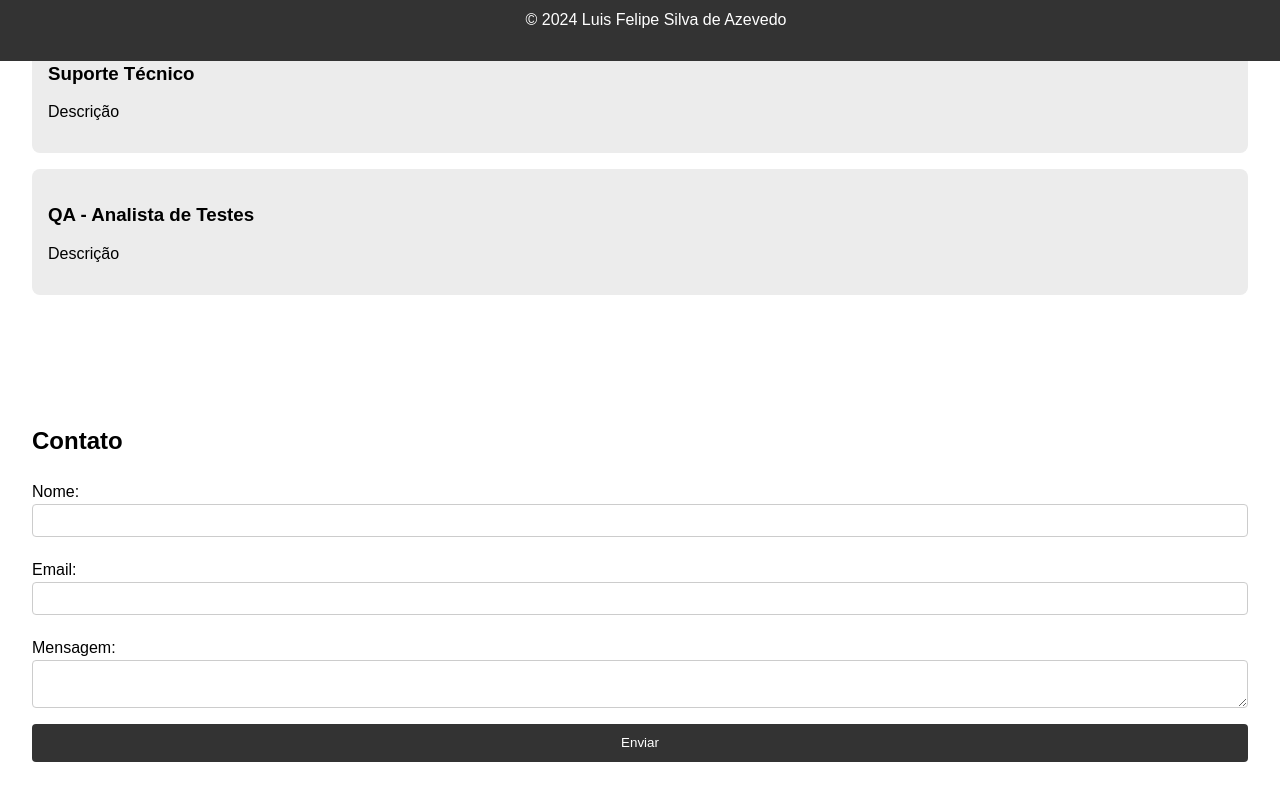
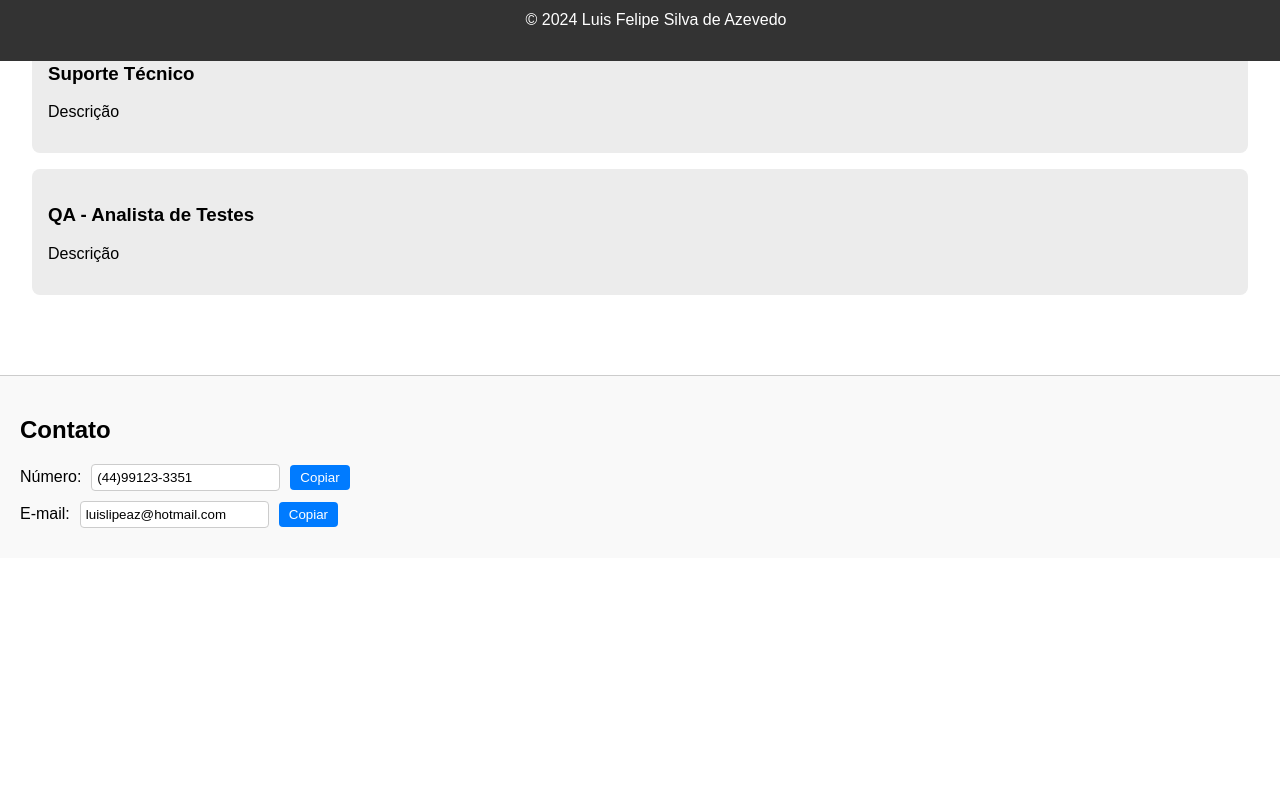
Before and after one commit to luisazvd/Portfolio, a plain HTML site: page index.html in a window 1280 px wide. Shown: the part 739-1539 px from the top of the page. After the commit the page ends 1357 px from the top, so only its background shows below. Drawn offline with Linux system fonts and the light colour scheme.

Commit message:
copiar_contato

```diff
--- a/index.html
+++ b/index.html
@@ -53,18 +53,20 @@
         </div>
     </section>
 
-    <section id="contato">
-        <h2>Contato</h2>
-        <form id="contactForm">
-            <label for="nome">Nome:</label>
-            <input type="text" id="nome" name="nome" required>
-            <label for="email">Email:</label>
-            <input type="email" id="email" name="email" required>
-            <label for="mensagem">Mensagem:</label>
-            <textarea id="mensagem" name="mensagem" required></textarea>
-            <button type="submit">Enviar</button>
-        </form>
-    </section>
+<section id="contato">
+    <h2>Contato</h2>
+    <div class="contato-item">
+        <label for="numero-contato">Número:</label>
+        <input type="text" id="numero-contato" value="(44)99123-3351" readonly>
+        <button onclick="copiarDado('numero-contato')">Copiar</button>
+    </div>
+    <div class="contato-item">
+        <label for="email-contato">E-mail:</label>
+        <input type="email" id="email-contato" value="luislipeaz@hotmail.com" readonly>
+        <button onclick="copiarDado('email-contato')">Copiar</button>
+    </div>
+</section>
+
 
     <footer>
         <p>&copy; 2024 Luis Felipe Silva de Azevedo</p>
--- a/script.js
+++ b/script.js
@@ -6,28 +6,8 @@ document.getElementById('contactForm').addEventListener('submit', function (even
     event.preventDefault();
     alert('Mensagem enviada com sucesso!');
 });
-// Função para obter uma piada sobre Chuck Norris da API
-function getChuckNorrisJoke() {
-    // Endpoint da API de piadas do Chuck Norris
-    const apiUrl = 'https://api.chucknorris.io/jokes/random';
 
-    // Realiza a requisição HTTP
-    fetch(apiUrl)
-        .then(response => response.json())
-        .then(data => {
-            const joke = data.value; // Obtém a piada do campo 'value' do objeto retornado
-            displayJoke(joke); // Chama a função para exibir a piada na página
-        })
-        .catch(error => console.error('Erro ao obter piada:', error));
-}
-
-// Função para exibir a piada na página
-function displayJoke(joke) {
-    const jokeContainer = document.getElementById('joke-container');
-    jokeContainer.innerHTML = `<p>${joke}</p>`;
-}
-
-// Função para obter músicas aleatórias de um cantor no Spotify
+/* Função para obter músicas aleatórias de um cantor no Spotify
 function getRandomArtistSongs() {
     const artistName = document.getElementById('artist-input').value;
     const apiUrl = `https://api.spotify.com/v1/search?q=${artistName}&type=artist`;
@@ -50,7 +30,6 @@ function getRandomArtistSongs() {
         .catch(error => console.error('Erro ao buscar músicas:', error));
 }
 
-// Função para exibir as músicas na página
 function displaySongs(tracks) {
     const songsContainer = document.getElementById('songs-container');
     songsContainer.innerHTML = '';
@@ -69,8 +48,8 @@ function displaySongs(tracks) {
 
     songsContainer.appendChild(ul);
 }
+*/
 
-// Função para alternar entre Dark Mode e Light Mode
 function toggleDarkMode() {
     const isChecked = document.getElementById('dark-mode-toggle').checked;
 
@@ -110,3 +89,10 @@ function loadDarkMode() {
         buttons.forEach(button => button.classList.add('dark-mode'));
     }
 }
+
+function copiarDado(elementId) {
+    const element = document.getElementById(elementId);
+    element.select();
+    document.execCommand('copy');
+    alert(`Copiado: ${element.value}`);
+}
--- a/style.css
+++ b/style.css
@@ -128,7 +128,6 @@ button.dark-mode:hover {
     background-color: #333;
 }
 
-/* Estilos para o Toggle Switch */
 .toggle-switch {
     position: relative;
     display: inline-block;
@@ -173,3 +172,69 @@ input:checked+.slider {
 input:checked+.slider:before {
     transform: translateX(26px);
 }
+
+
+#contato {
+    padding: 20px;
+    background-color: #f9f9f9;
+    border-top: 1px solid #ccc;
+    margin-bottom: 60px;
+}
+
+#contato h2 {
+    margin-bottom: 20px;
+}
+
+.contato-item {
+    display: flex;
+    align-items: center;
+    margin-bottom: 10px;
+}
+
+.contato-item label {
+    margin-right: 10px;
+}
+
+.contato-item input {
+    margin-right: 10px;
+    padding: 5px;
+    border: 1px solid #ccc;
+    border-radius: 4px;
+}
+
+.contato-item button {
+    padding: 5px 10px;
+    border: none;
+    border-radius: 4px;
+    background-color: #007bff;
+    color: white;
+    cursor: pointer;
+}
+
+.contato-item button:hover {
+    background-color: #0056b3;
+}
+
+body.dark-mode #contato {
+    background-color: #333;
+    border-top: 1px solid #444;
+}
+
+body.dark-mode #contato h2,
+body.dark-mode #contato label,
+body.dark-mode #contato input {
+    color: white;
+}
+
+body.dark-mode #contato input {
+    background-color: #444;
+    border: 1px solid #555;
+}
+
+body.dark-mode .contato-item button {
+    background-color: #0056b3;
+}
+
+body.dark-mode .contato-item button:hover {
+    background-color: #003f7f;
+}
```
Also changed, not shown: apis.html (+2 -1 lines).
